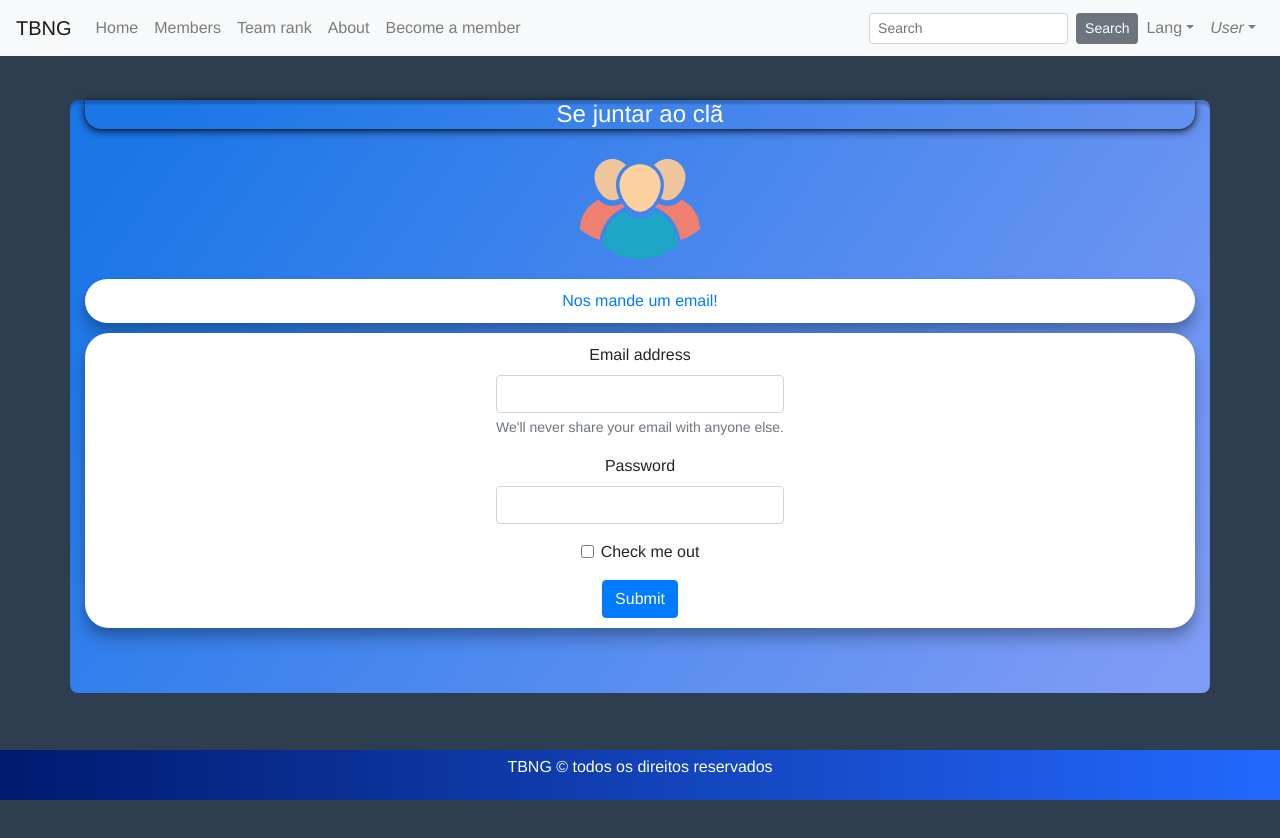
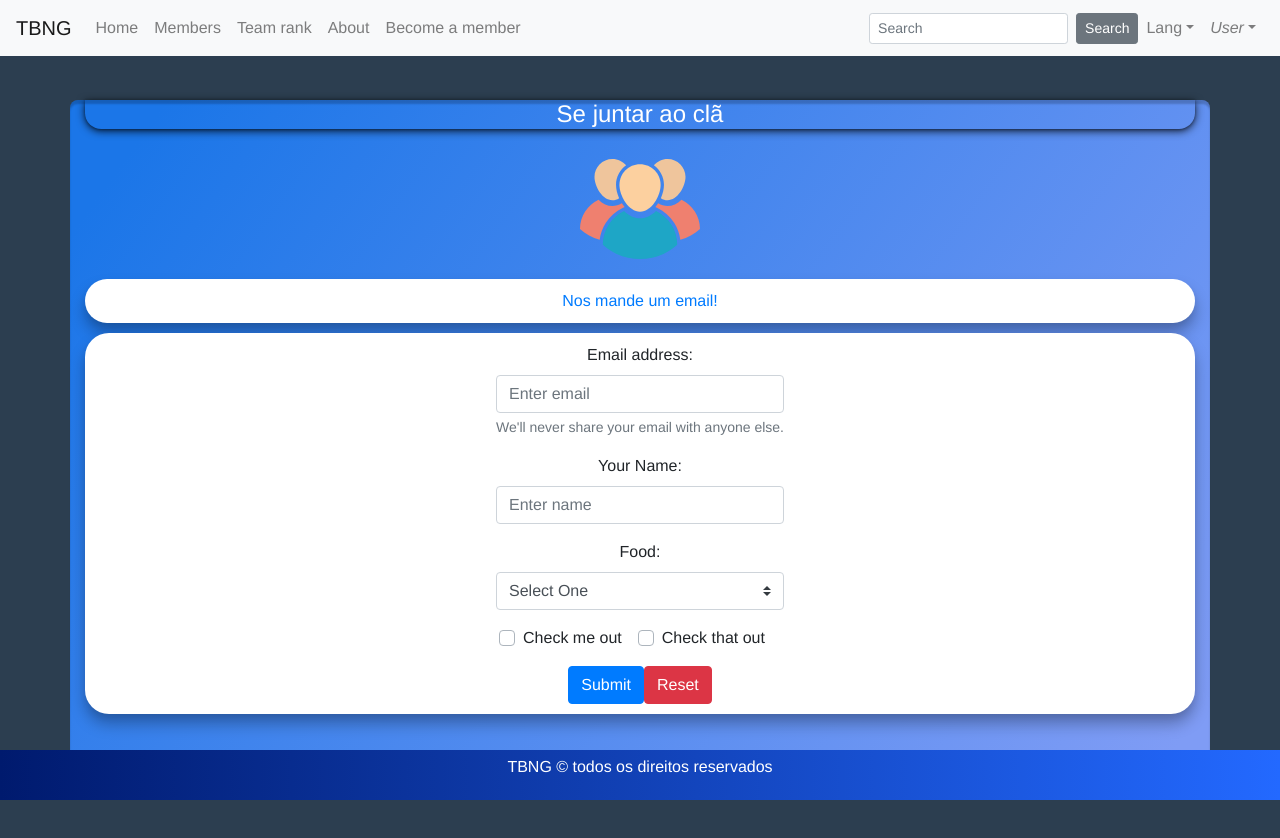
Before and after one commit to VictorDegaspari/TBNG-front-end, a Vue app: page /join in a window 1280 px wide. Shown: the top 838 px of the page. Built offline with nearby package versions, Linux system fonts and the light colour scheme.

Commit message:
fix app/form, add component jogos and curiosidade

```diff
--- a/src/App.vue
+++ b/src/App.vue
@@ -1,6 +1,5 @@
 <template>
   <div id="app">
-    <Spinner :isLoading="isLoading" />
     <Menu class="fixed-top" />
     <Footer />
     <router-view></router-view>
@@ -9,26 +8,17 @@
 <script>
 // @ is an alias to /src
 import Menu from "@/components/Vmenu.vue";
-import Spinner from "@/components/Vspinner.vue";
 import Footer from "@/components/Vfooter.vue";
 
 export default {
   components: {
     Menu,
     Footer,
-    Spinner
   },
   data() {
     return { isLoading: false };
   },
-  methods: {
-    logIn() {
-      this.isLoading = true;
-      setTimeout(() => {
-        this.isLoading = false;
-      }, 900);
-    }
-  }
+
 };
 </script>
 <style lang="css">
--- /dev/null
+++ b/src/components/Vcuriosidades.vue
@@ -0,0 +1,13 @@
+<template>
+  <p>oi</p>
+</template>
+
+<script>
+export default {
+
+}
+</script>
+
+<style>
+
+</style>
--- a/src/components/Vforms.vue
+++ b/src/components/Vforms.vue
@@ -1,36 +1,94 @@
 <template>
   <div class="formulario">
-    <form>
-      <div class="form-group">
-        <label for="exampleInputEmail1">Email address</label>
-        <input
+    <b-form @submit="onSubmit" @reset="onReset" v-if="show">
+      <b-form-group
+        id="input-group-1"
+        label="Email address:"
+        label-for="input-1"
+        description="We'll never share your email with anyone else."
+      >
+        <b-form-input
+          id="input-1"
+          v-model="form.email"
           type="email"
-          class="form-control"
-          id="exampleInputEmail1"
-          aria-describedby="emailHelp"
+          placeholder="Enter email"
           required
-        />
-        <small id="emailHelp" class="form-text text-muted"
-          >We'll never share your email with anyone else.</small
+        ></b-form-input>
+      </b-form-group>
+
+      <b-form-group id="input-group-2" label="Your Name:" label-for="input-2">
+        <b-form-input
+          id="input-2"
+          v-model="form.name"
+          placeholder="Enter name"
+          required
+        ></b-form-input>
+      </b-form-group>
+
+      <b-form-group id="input-group-3" label="Food:" label-for="input-3">
+        <b-form-select
+          id="input-3"
+          v-model="form.food"
+          :options="foods"
+          required
+        ></b-form-select>
+      </b-form-group>
+
+      <b-form-group id="input-group-4" v-slot="{ ariaDescribedby }">
+        <b-form-checkbox-group
+          v-model="form.checked"
+          id="checkboxes-4"
+          :aria-describedby="ariaDescribedby"
         >
-      </div>
-      <div class="form-group">
-        <label for="exampleInputPassword1">Password</label>
-        <input
-          type="password"
-          class="form-control"
-          id="exampleInputPassword1"
-          required
-        />
-      </div>
-      <div class="form-group form-check">
-        <input type="checkbox" class="form-check-input" id="exampleCheck1" />
-        <label class="form-check-label" for="exampleCheck1">Check me out</label>
-      </div>
-      <button type="submit" class="btn btn-primary">Submit</button>
-    </form>
+          <b-form-checkbox value="me">Check me out</b-form-checkbox>
+          <b-form-checkbox value="that">Check that out</b-form-checkbox>
+        </b-form-checkbox-group>
+      </b-form-group>
+
+      <b-button type="submit" variant="primary">Submit</b-button>
+      <b-button type="reset" variant="danger">Reset</b-button>
+    </b-form>
+    <!-- <b-card class="mt-3" header="Form Data Result">
+      <pre class="m-0">{{ form }}</pre>
+    </b-card> -->
   </div>
 </template>
+
+<script>
+  export default {
+    data() {
+      return {
+        form: {
+          email: '',
+          name: '',
+          food: null,
+          checked: []
+        },
+        foods: [{ text: 'Select One', value: null }, 'Carrots', 'Beans', 'Tomatoes', 'Corn'],
+        show: true
+      }
+    },
+    methods: {
+      onSubmit(event) {
+        event.preventDefault()
+        alert(JSON.stringify(this.form))
+      },
+      onReset(event) {
+        event.preventDefault()
+        // Reset our form values
+        this.form.email = ''
+        this.form.name = ''
+        this.form.food = null
+        this.form.checked = []
+        // Trick to reset/clear native browser form validation state
+        this.show = false
+        this.$nextTick(() => {
+          this.show = true
+        })
+      }
+    }
+  }
+</script>
 <style lang="css" scoped>
 .formulario {
   display: flex;
--- /dev/null
+++ b/src/components/Vjogos.vue
@@ -0,0 +1,13 @@
+<template>
+  <p>tchau</p>
+</template>
+
+<script>
+export default {
+
+}
+</script>
+
+<style>
+
+</style>
--- a/src/views/About.vue
+++ b/src/views/About.vue
@@ -10,10 +10,21 @@
           hoje contamos com 7 membros, mas sempre cabe mais um na família então
           cola com nóis que é sucesso.
         </p>
-        <select v-model="choice">
-          <option value="jogo">Jogos</option>
-          <option value="curiosidade">Curiosidades</option>
-        </select>
+        <b-button variant="outline-primary" @click="component= 'jogos'">Jogos</b-button>
+        <b-button variant="outline-success" @click="component= 'curiosidades'">Curiosidades</b-button>
+        <p></p>
+
+        <component :is="component"></component>
+        <p></p>
+        <Container class="comments">
+          <form @submit="submit"  method="post">
+          <input  v-model="choices.description" />
+          <b-button>Enviar</b-button>
+          </form>
+          <pre>
+          <div v-for="choices in log" v-html="enr" :key="choices.description"></div>
+          </pre>
+        </Container>
       </Container>
     </Titles>
   </div>
@@ -22,12 +33,29 @@
 // @ is an alias to /src
 import Container from "@/components/Vcontainers.vue";
 import Titles from "@/components/Vtitles.vue";
+import curiosidades from '@/components/Vcuriosidades.vue';
+import jogos from '@/components/Vjogos.vue';
 
 export default {
   components: {
+    'jogos':jogos,
+    'curiosidades':curiosidades,
     Container,
-    Titles
-  }
+    Titles,
+  },
+  data: () => ({
+    component:'jogos',
+    choices: {
+      description: "",
+    },
+    log: []
+  }),
+  methods: {
+    submit($event) {
+      this.log.push(`Save ${JSON.stringfy(this.choices)}`);
+      $event.preventDefault();
+    },
+  },
 };
 </script>
 
@@ -43,4 +71,7 @@ export default {
   max-height: 120.7px;
   margin: 10px;
 }
+.comments{
+  color: black;
+}
 </style>
--- a/src/views/Conquistas.vue
+++ b/src/views/Conquistas.vue
@@ -1,48 +1,48 @@
 <template>
   <div class="members">
     <Titles msg="Maiores elos Rainbow Six"
-      ><img id="icon-member" src="../assets/trofeu.svg" alt="" />
+      ><b-img id="icon-member" src="../assets/trofeu.svg" alt="" />
       <Container>
         <Members texto="Victor Degaspari - season Shifting Tides">
           <Titles msg="Top MMR 3606" :style="'background: #2c3e50'">
-            <img :src="plat3" />
+            <b-img :src="plat3" />
           </Titles>
         </Members>
         <Members texto="Renato Rodrigues - season Phantom Sight">
           <Titles msg="Top MMR 3434" :style="'background: #2c3e50'">
-            <img :src="plat3" />
+            <b-img :src="plat3" />
           </Titles>
         </Members>
         <Members texto="Raphael Gomes - season Shifting Tides">
           <Titles msg="Top MMR 3887" :style="'background: #2c3e50'">
-            <img :src="plat2" />
+            <b-img :src="plat2" />
           </Titles>
         </Members>
         <Members texto="Caio Domarco - season Steel Wave">
           <Titles msg="Top MMR 3387" :style="'background: #2c3e50'">
-            <img :src="plat3" />
+            <b-img :src="plat3" />
           </Titles>
         </Members>
       </Container>
       <Container>
         <Members texto="Leo Moretti - season Steel Wave">
           <Titles msg="Top MMR 3383" :style="'background: #2c3e50'">
-            <img :src="plat3" />
+            <b-img :src="plat3" />
           </Titles>
         </Members>
         <Members texto="Caio Di Bene">
           <Titles msg="Top MMR ...." :style="'background: #2c3e50'">
-            <img :src="plat3" />
+            <b-img :src="plat3" />
           </Titles>
         </Members>
         <Members texto="Felipe Trevisan">
           <Titles msg="Top MMR ...." :style="'background: #2c3e50'">
-            <img :src="gold1" />
+            <b-img :src="gold1" />
           </Titles>
         </Members>
         <Members texto="Matheus Cazelato">
           <Titles msg="Top MMR ...." :style="'background: #2c3e50'">
-            <img :src="plat" />
+            <b-img :src="plat" />
           </Titles>
         </Members>
       </Container>
@@ -88,7 +88,7 @@ export default {
   max-height: 120.7px;
   margin: 10px;
 }
-img {
+b-img {
   width: 100%;
   height: 250px;
 }
--- a/src/views/Members.vue
+++ b/src/views/Members.vue
@@ -58,7 +58,7 @@ export default {
     Titles,
     Spinner
   },
-  data() {
+  data: () => {
     return { isLoading: false, img1: img1 };
   },
   methods: {
```
